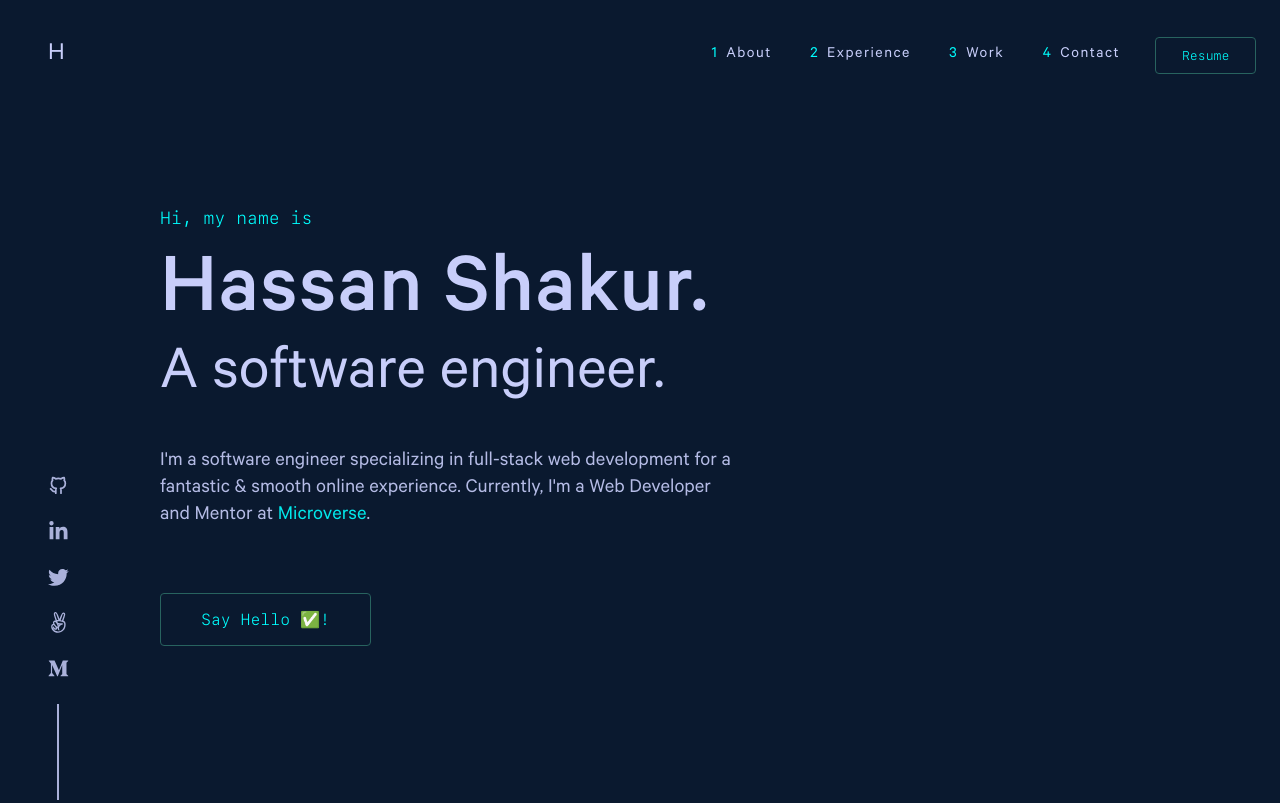
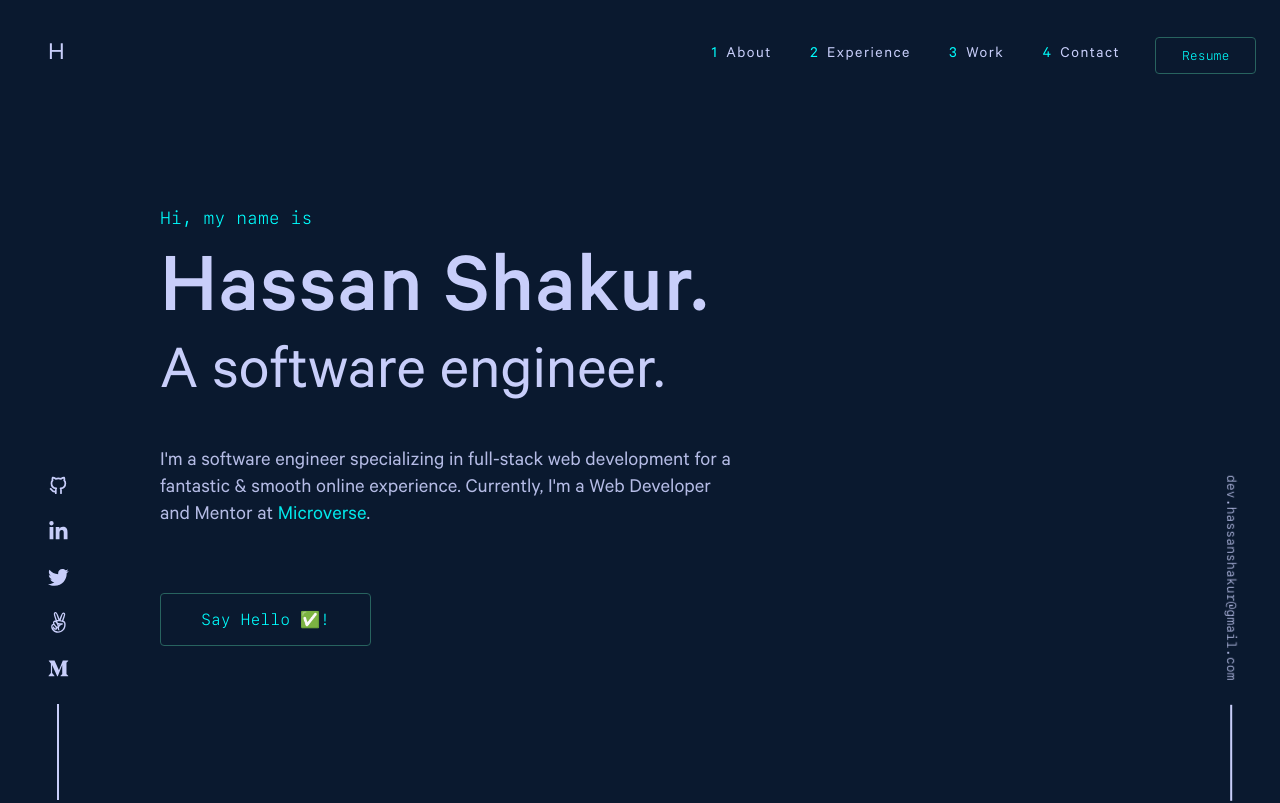
Before and after one commit to hassanShakur/portfolio, a Next.js app: page / in a window 1280 px wide. Shown: the top 803 px of the page. Built offline with nearby package versions, Linux system fonts and the light colour scheme.

Commit message:
fix hero animations

```diff
--- a/components/about/TechStack.tsx
+++ b/components/about/TechStack.tsx
@@ -6,7 +6,7 @@ import { Fade } from 'react-awesome-reveal';
 const TechStack = () => {
   return (
     <>
-      <Fade direction='up' fraction={0.3} triggerOnce>
+      <Fade direction='up' fraction={1} triggerOnce>
         <p className='text'>
           Below are some of the technologies I have interacted with:
         </p>
--- a/components/contact/index.tsx
+++ b/components/contact/index.tsx
@@ -9,7 +9,7 @@ const Contact = () => {
   return (
     <section id='contact'>
       <div className='contact-title'>
-        <Fade direction='up' cascade fraction={0.5} triggerOnce>
+        <Fade direction='up' cascade triggerOnce>
           <h6 className='clg text-mono'>where to now?</h6>
           <h3>get in touch</h3>
         </Fade>
@@ -17,11 +17,13 @@ const Contact = () => {
 
       <ContactText />
 
-      <div className='contact-actions'>
-        <Link href={'mailto:dev.hassanshakur@gmail.com'}>
-          <Button text='say hello' />
-        </Link>
-      </div>
+      <Fade direction='up' delay={2000} cascade triggerOnce>
+        <div className='contact-actions'>
+          <Link href={'mailto:dev.hassanshakur@gmail.com'}>
+            <Button text='say hello' />
+          </Link>
+        </div>
+      </Fade>
     </section>
   );
 };
--- a/components/footer/SocialEmail.tsx
+++ b/components/footer/SocialEmail.tsx
@@ -1,18 +1,25 @@
 'use client';
 import { Fade } from 'react-awesome-reveal';
 import Link from 'next/link';
+import { useState, useEffect } from 'react';
 
 const SocialEmail = () => {
+  const [show, setShow] = useState({
+    transform: 'translateX(20px) rotate(90deg)',
+    opacity: '0',
+  });
+
+  useEffect(() => {
+    setTimeout(() => {
+      setShow({
+        transform: 'translateX(0) rotate(90deg)',
+        opacity: 'inherit',
+      });
+    }, 2600);
+  }, []);
+
   return (
-    <div id='email'>
-      <Fade
-        direction='down'
-        cascade
-        duration={600}
-        damping={0.5}
-        delay={2600}
-        triggerOnce
-      >
+    <div id='email' style={show}>
       <Link
         href={'mailto:dev.hassanshakur@gmail.com'}
         className='text-mono'
@@ -20,7 +27,6 @@ const SocialEmail = () => {
         dev.hassanshakur@gmail.com
       </Link>
       <div id='email-line'></div>
-      </Fade>
     </div>
   );
 };
--- a/components/footer/SocialIcons.tsx
+++ b/components/footer/SocialIcons.tsx
@@ -7,6 +7,7 @@ import {
   FaMediumM,
 } from 'react-icons/fa';
 import { Fade } from 'react-awesome-reveal';
+import { useState, useEffect } from 'react';
 import Link from 'next/link';
 export const footerIcons = [
   {
@@ -41,18 +42,26 @@ export const footerIcons = [
   },
 ];
 const SocialIcons = () => {
+  const [show, setShow] = useState({
+    transform: 'translateX(-20px)',
+    opacity: '0',
+  });
+
+  useEffect(() => {
+    setTimeout(() => {
+      setShow({
+      transform: 'translateX(0)',
+      opacity: 'inherit',
+    });
+    }, 2000);
+
+  }, []);
+
   return (
-    <div className='social-icons'>
-      <Fade
-        direction='left'
-        cascade
-        duration={300}
-        damping={0.5}
-        delay={2000}
-        triggerOnce
-      >
+    <div className='social-icons' style={show}>
       {footerIcons.map((platform) => (
         <Link
+          id='some'
           key={platform.id}
           href={platform.href}
           target='_blank'
@@ -61,7 +70,6 @@ const SocialIcons = () => {
         </Link>
       ))}
       <div id='social-line'></div>
-      </Fade>
     </div>
   );
 };
--- a/components/footer/footer.css
+++ b/components/footer/footer.css
@@ -11,11 +11,12 @@ footer {
   align-items: center;
   justify-content: center;
   gap: 2rem;
+  transition: all 0.5s ease-in-out;
 }
 
 .social-icons a:hover {
   cursor: pointer;
-  transform: translateY(-5px) scale(1.08);
+  transform: translateY(-5px) scale(1.09) !important;
 }
 
 #email {
@@ -59,6 +60,7 @@ footer a:hover::after {
     gap: 1.5rem;
     transform: rotate(90deg);
     transform-origin: 100%;
+    transition: all 0.5s ease-in-out;
   }
 
   #email a:hover {
@@ -110,4 +112,5 @@ footer a:hover::after {
   }
 }
 
-@media (min-width: 1100px){}
+@media (min-width: 1100px) {
+}
--- a/components/projects/others/CardProject.tsx
+++ b/components/projects/others/CardProject.tsx
@@ -1,10 +1,13 @@
+'use client'
 import { CardProjectProps } from '@/types/appTypes';
 import { TbBrandGithub, TbLink, TbFolder } from 'react-icons/tb';
 import Link from 'next/link';
 import './cardProject.css';
+import { Slide } from 'react-awesome-reveal';
 
 const CardProject = ({ project }: { project: CardProjectProps }) => {
   return (
+    // <Slide direction='up' cascade fraction={0.2} triggerOnce>
       <div className='project-card'>
         <div className='card-header'>
           <span className='folder'>
@@ -36,6 +39,7 @@ const CardProject = ({ project }: { project: CardProjectProps }) => {
           </p>
         </div>
       </div>
+    // </Slide>
   );
 };
 
--- a/components/projects/others/index.tsx
+++ b/components/projects/others/index.tsx
@@ -1,8 +1,8 @@
-'use client'
+'use client';
 import { otherProjects } from '@/helpers/utils';
 import CardProject from './CardProject';
 import './otherProjects.css';
-import { Slide } from 'react-awesome-reveal';
+import { Slide, Fade, Zoom } from 'react-awesome-reveal';
 
 const OtherProjects = () => {
   return (
@@ -11,9 +11,17 @@ const OtherProjects = () => {
         <h3>other noteworthy projects</h3>
       </Slide>
       <div className='cards'>
-        {otherProjects.map((card) => (
-          <CardProject key={card.id} project={card} />
-        ))}
+        <Fade
+          direction='up'
+          cascade
+          triggerOnce
+          // duration={800}
+          damping={0.2}
+        >
+          {otherProjects.map((card) => (
+            <CardProject key={card.id} project={card} />
+          ))}
+        </Fade>
       </div>
     </div>
   );
--- a/components/projects/projects.css
+++ b/components/projects/projects.css
@@ -20,7 +20,7 @@
 
 @media (min-width: 1080px) {
   .projects {
-    gap: 4rem;
+    gap: 8rem;
   }
 
   .project {
--- a/helpers/useShuffle.tsx
+++ b/helpers/useShuffle.tsx
@@ -6,7 +6,7 @@ const letters = 'abcdefghijklmnopqrstuvwxyz';
 
 const useShuffle = ({
   shuffleText,
-  delay = 0,
+  delay = 600,
 }: {
   shuffleText: string;
   delay?: number;
@@ -14,7 +14,7 @@ const useShuffle = ({
   const [text, setText] = useState(shuffleText);
 
   const { ref, inView } = useInView({
-    threshold: 0.2,
+    threshold: 0.8,
     triggerOnce: true,
     delay,
   });
--- a/package.json
+++ b/package.json
@@ -27,6 +27,7 @@
     "react-intersection-observer": "^9.5.2",
     "react-redux": "^8.1.1",
     "react-transition-group": "^4.4.5",
+    "styled-components": "^6.0.2",
     "typescript": "5.1.3"
   }
 }
```
Lines whose indentation alone changed are shown as unchanged.
